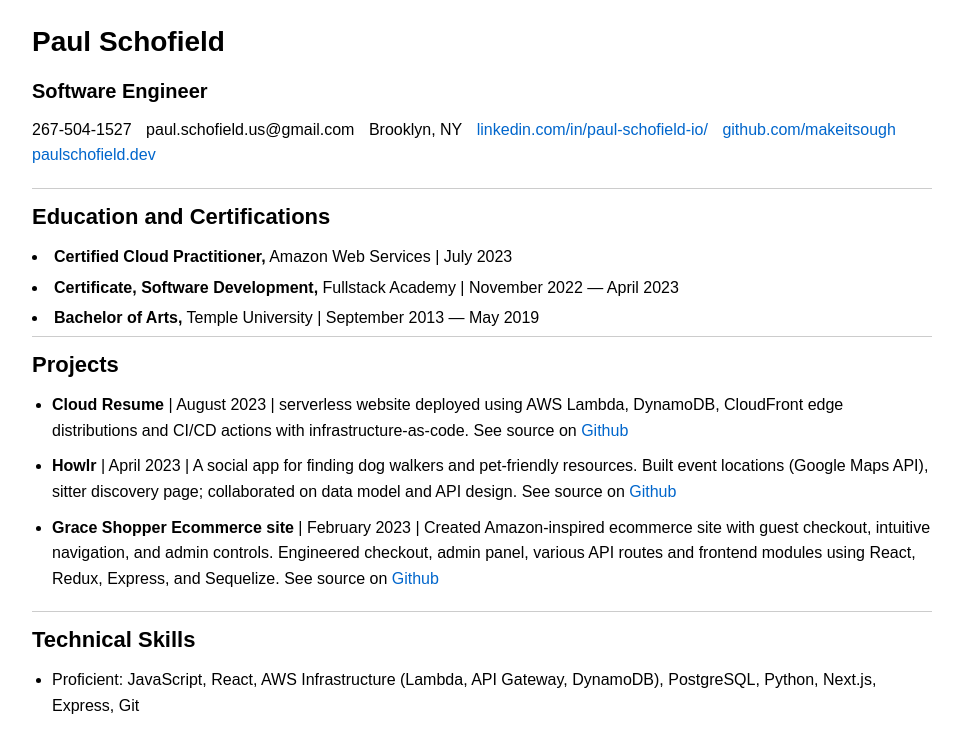
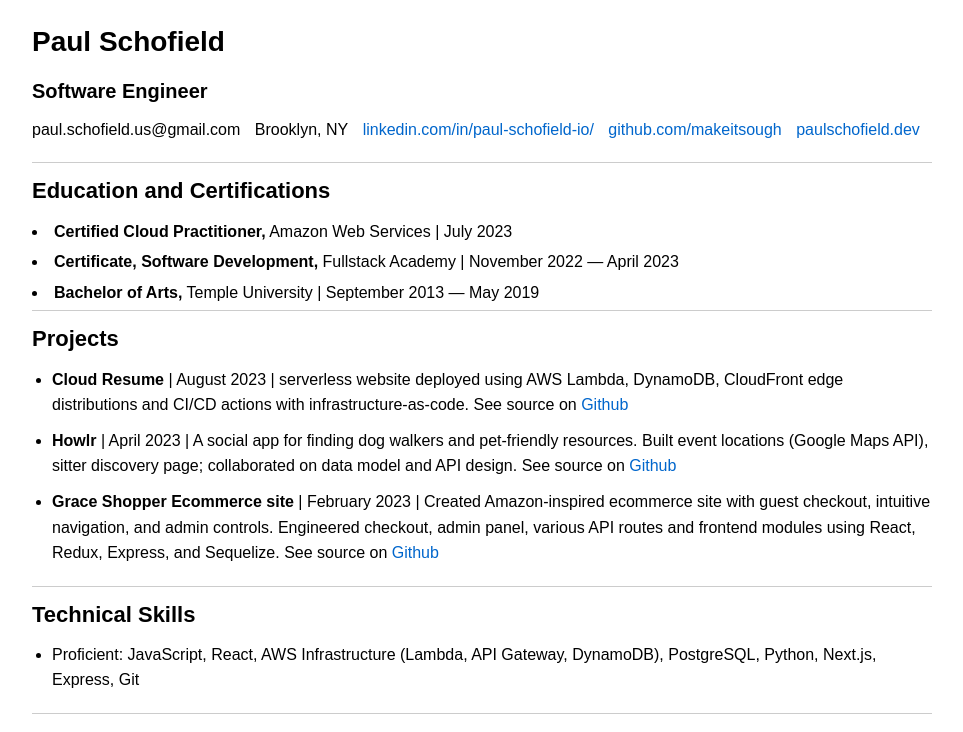
Before and after one commit to makeitsough/cloud-resume, a plain HTML site: page frontend/index.html in a window 1280 px wide. Shown: the top 732 px of the page, without its empty margins (158-1121 px from the left). Drawn offline with Linux system fonts and the light colour scheme; no server answers.

Commit message:
Update index.html

```diff
--- a/frontend/index.html
+++ b/frontend/index.html
@@ -10,7 +10,6 @@
   <h1>Paul Schofield</h1>
   <h2>Software Engineer</h2>
   <ul class="contact-details">
-    <li>267-504-1527</li>
     <li>paul.schofield.us@gmail.com</li>
     <li>Brooklyn, NY</li>
     <li><a href="https://linkedin.com/in/paul-schofield-io/" target="_blank">linkedin.com/in/paul-schofield-io/</a></li>
```
